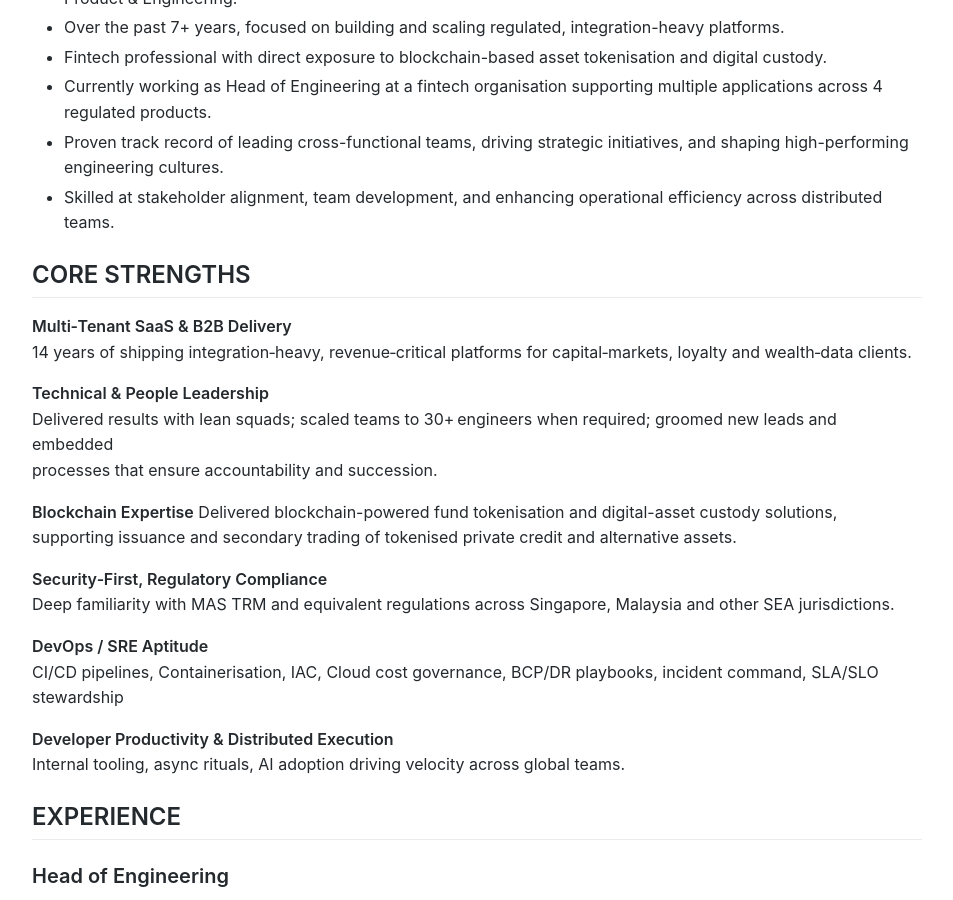
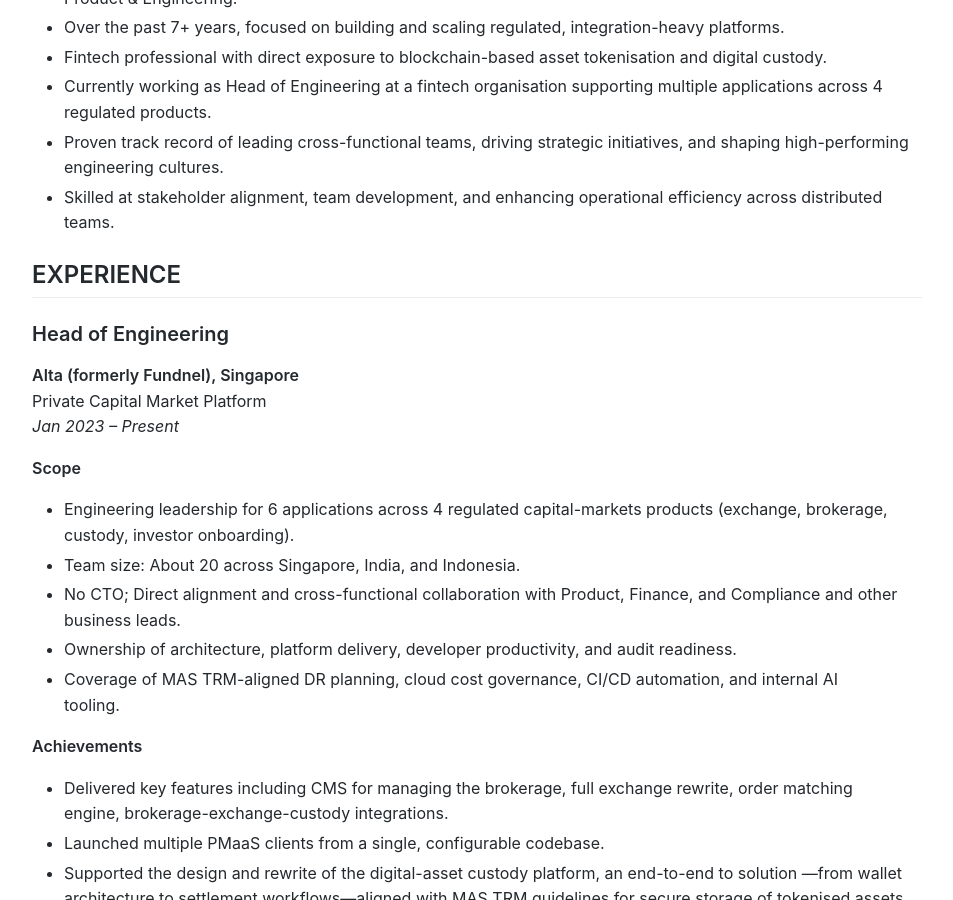
Before and after one commit to brilyuhns/brilyuhns.github.io, a Jekyll site: the page built from index.md, in a window 1280 px wide and 900 px high, scrolled down 305 px. Shown: the whole window, without its empty margins (163-1116 px from the left). Built offline with Jekyll 4.4.1, drawn with Linux system fonts in a browser that asks for light colours.

Commit message:
Update index.md

```diff
--- a/index.md
+++ b/index.md
@@ -21,28 +21,6 @@ kunnathdivyal@gmail.com · [linkedin.com/in/brilyuhns](https://www.linkedin.com/
 - Proven track record of leading cross-functional teams, driving strategic initiatives, and shaping high-performing engineering cultures.
 - Skilled at stakeholder alignment, team development, and enhancing operational efficiency across distributed teams.
 
-## CORE STRENGTHS
-
-**Multi‑Tenant SaaS & B2B Delivery**
-14 years of shipping integration‑heavy, revenue‑critical platforms for capital‑markets, loyalty and wealth‑data clients.
-
-**Technical & People Leadership**
-Delivered results with lean squads; scaled teams to 30+ engineers when required; groomed new leads and embedded
-processes that ensure accountability and succession.
-
-**Blockchain Expertise**
-Delivered blockchain-powered fund tokenisation and digital-asset custody solutions, supporting issuance and secondary trading of tokenised private credit and alternative assets.
-
-**Security‑First, Regulatory Compliance**
-Deep familiarity with MAS TRM and equivalent regulations across Singapore, Malaysia and other SEA jurisdictions.
-
-**DevOps / SRE Aptitude**
-CI/CD pipelines, Containerisation, IAC, Cloud cost governance, BCP/DR playbooks, incident command, SLA/SLO
-stewardship
-
-**Developer Productivity & Distributed Execution**
-Internal tooling, async rituals, AI adoption driving velocity across global teams.
-
 ## EXPERIENCE
 
 ### Head of Engineering
@@ -63,7 +41,8 @@ Private Capital Market Platform
 - Delivered key features including CMS for managing the brokerage, full exchange rewrite, order matching
   engine, brokerage-exchange-custody integrations.
 - Launched multiple PMaaS clients from a single, configurable codebase.
-- Supported the design and rewrite of the digital-asset custody platform, an end-to-end to solution —from wallet architecture to settlement workflows—aligned with MAS TRM guidelines for secure storage of tokenised assets.
+- Supported the design and rewrite of the digital-asset custody platform, an end-to-end to solution —from wallet architecture
+  to settlement workflows—aligned with MAS TRM guidelines for secure storage of tokenised assets.
 - Collaborated on group wide Technology Risk Manual, Incident Response Policy, Disaster Recovery playbook
   and executed multi-app drills, aligning with MAS guidelines.
 - Mentored engineers into leadership; introduced rotational QA and documentation, reducing dependencies and
```
